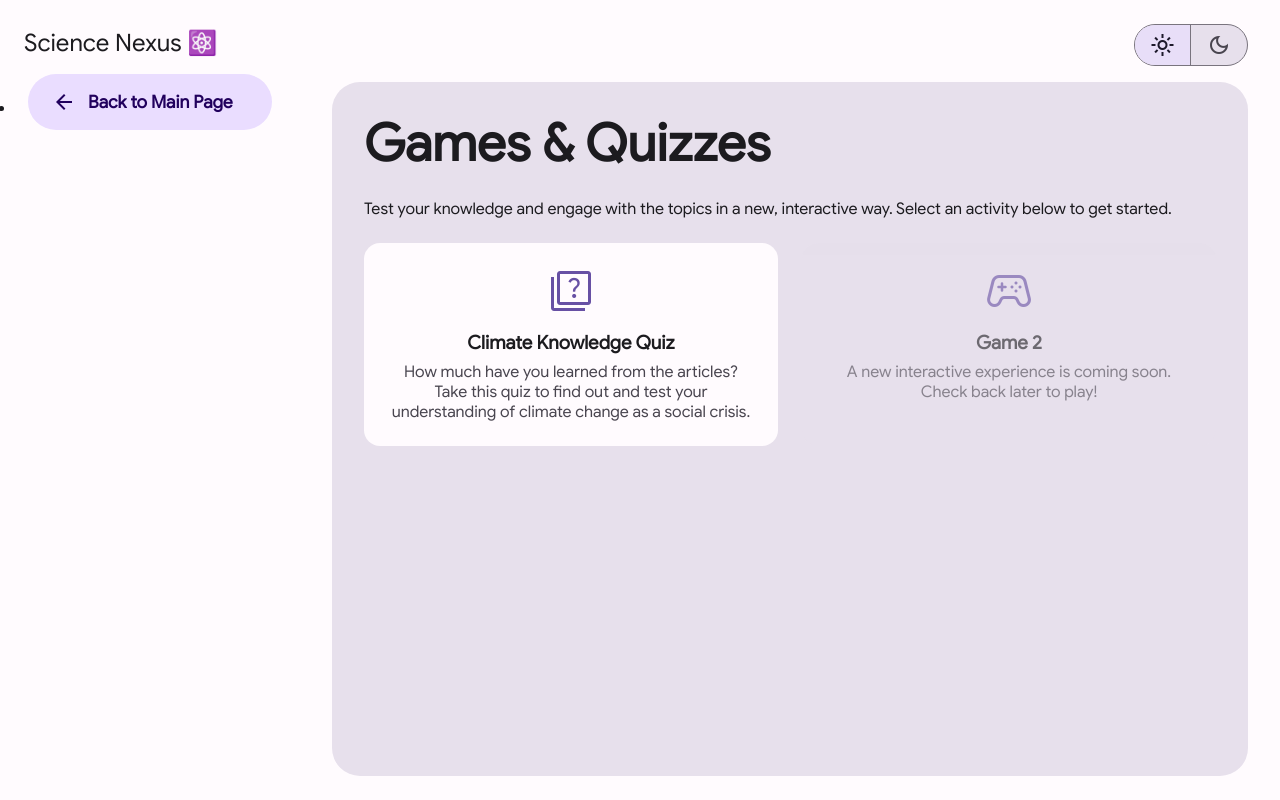
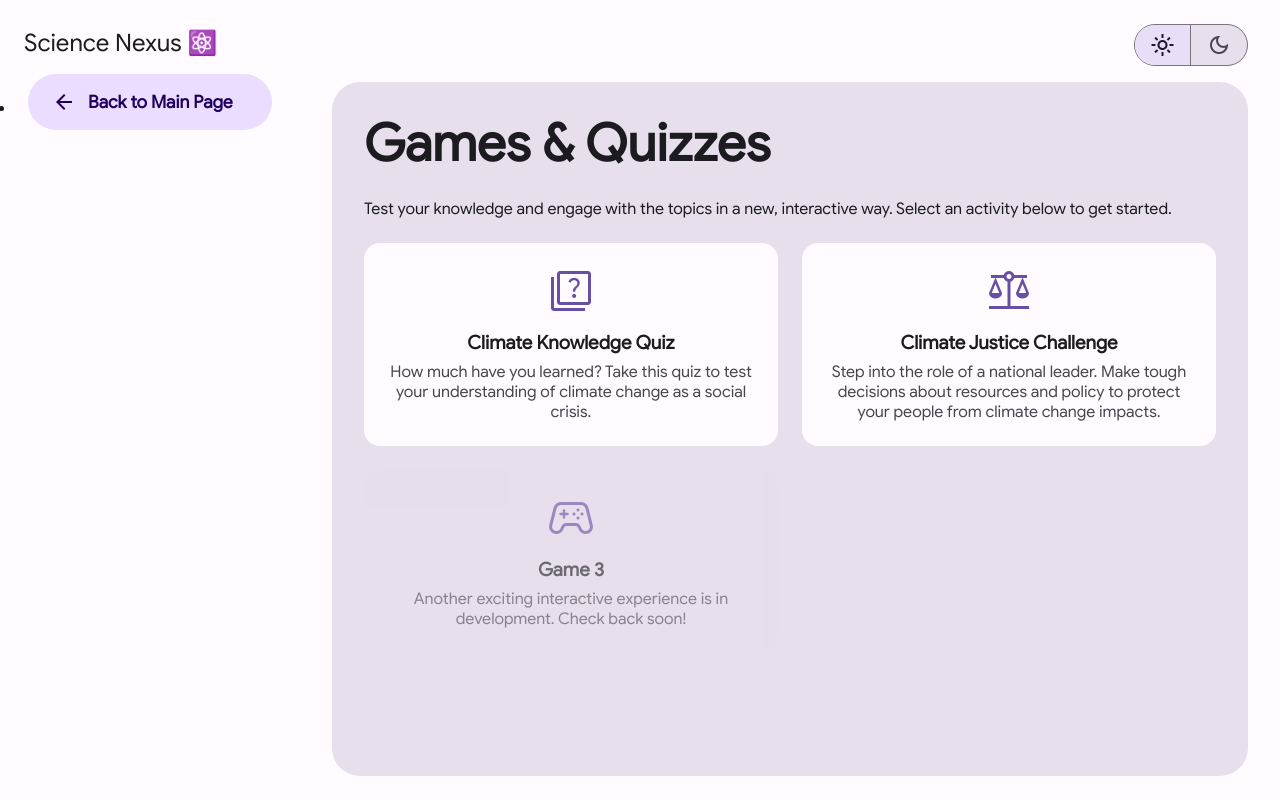
Before and after one commit to CtorW/STS-WEBSITE-FRONT-END, a plain HTML site: page games.html in a window 1280 px wide. Drawn offline with nearby package versions, Linux system fonts and the light colour scheme.

Commit message:
Update new game!

```diff
--- a/games.html
+++ b/games.html
@@ -17,7 +17,7 @@
 <body>
     <div class="navbar-overlay"></div>
     <nav class="navbar">
-        <a href="index.html" style="text-decoration: none">
+        <a href="index.html" style="text-decoration: none;">
             <div class="navbar-header"><span>Science Nexus ⚛️</span></div>
         </a>
         <ul>
@@ -56,17 +56,23 @@
                             <span class="material-symbols-outlined">quiz</span>
                             <h3>Climate Knowledge Quiz</h3>
                             <p>
-                                How much have you learned from the articles? Take this quiz to
-                                find out and test your understanding of climate change as a
-                                social crisis.
+                                How much have you learned? Take this quiz to test your understanding of climate change
+                                as a social crisis.
+                            </p>
+                        </a>
+                        <a href="climate-justice-challenge.html" class="game-card">
+                            <span class="material-symbols-outlined">balance</span>
+                            <h3>Climate Justice Challenge</h3>
+                            <p>
+                                Step into the role of a national leader. Make tough decisions about resources and policy
+                                to protect your people from climate change impacts.
                             </p>
                         </a>
                         <a href="#" class="game-card disabled">
                             <span class="material-symbols-outlined">stadia_controller</span>
-                            <h3>Game 2</h3>
+                            <h3>Game 3</h3>
                             <p>
-                                A new interactive experience is coming soon. Check back later
-                                to play!
+                                Another exciting interactive experience is in development. Check back soon!
                             </p>
                         </a>
                     </div>
```
